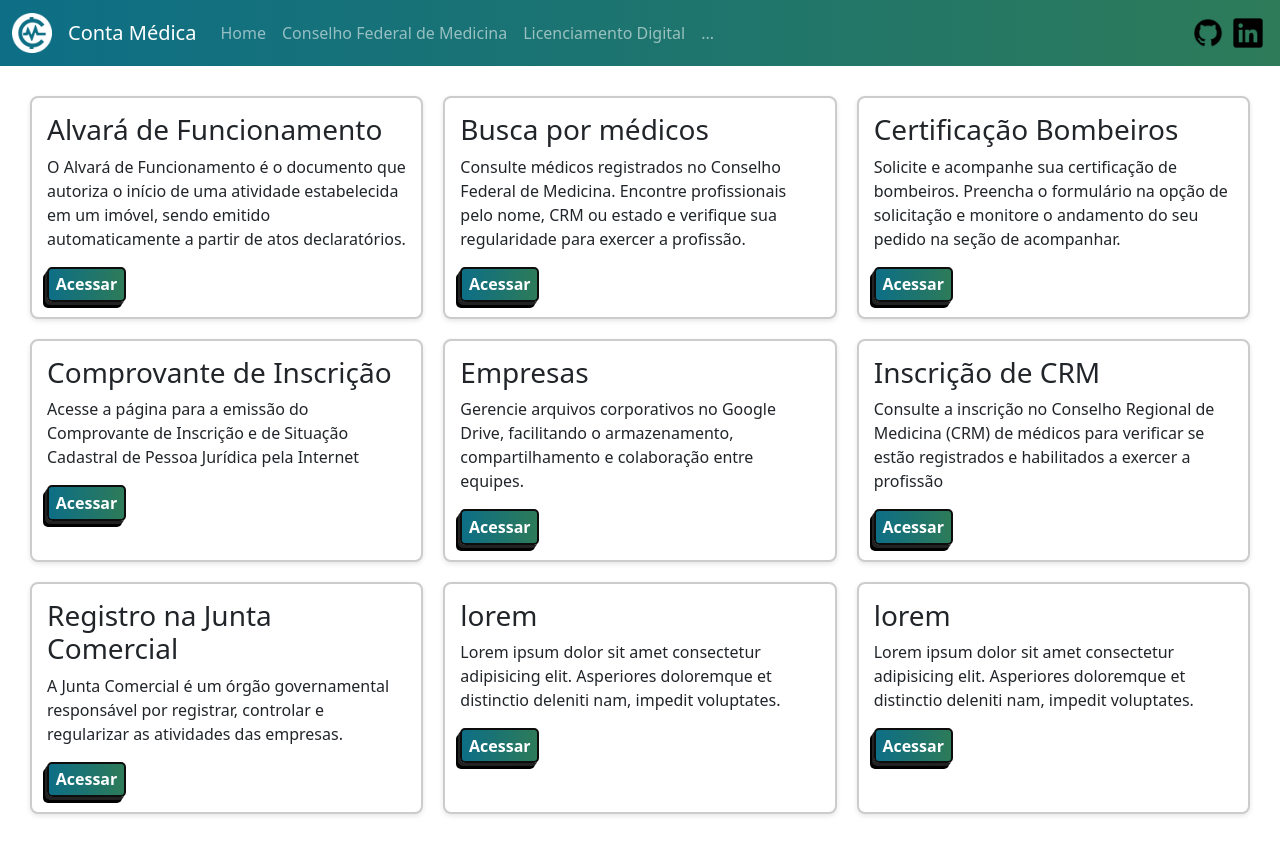
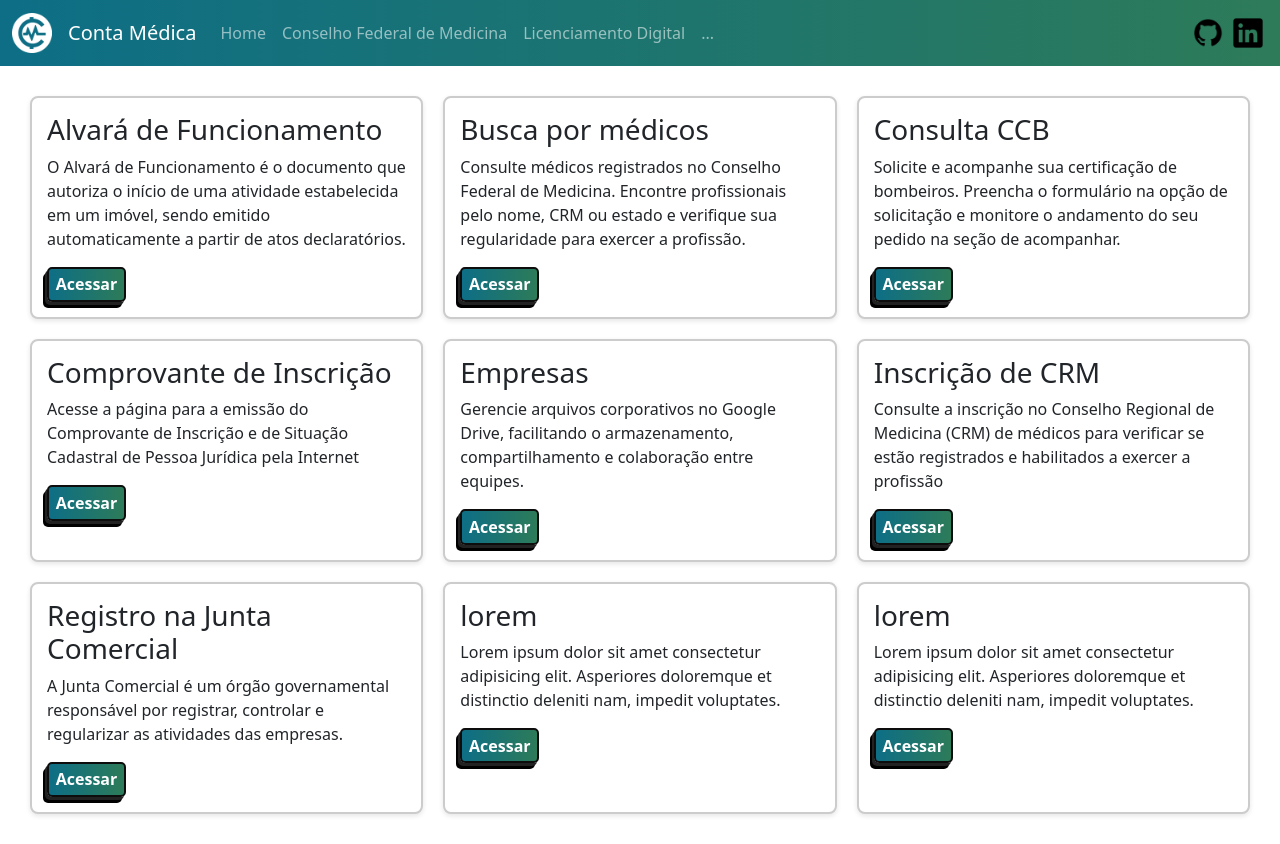
Before and after one commit to JLpensador/Legalizacao-Processo, an Angular app: page /home in a window 1280 px wide. Built offline with nearby package versions, Linux system fonts and the light colour scheme.

Commit message:
Feat: Adiciona Component Card Certificação Bombeiros

```diff
--- a/src/app/project.service.ts
+++ b/src/app/project.service.ts
@@ -22,7 +22,7 @@ export class ProjectService {
       },
 
       {
-        name: 'Certificação Bombeiros',
+        name: 'Consulta CCB',
         description:
           'Solicite e acompanhe sua certificação de bombeiros. Preencha o formulário na opção de solicitação e monitore o andamento do seu pedido na seção de acompanhar.',
         link: '/CertificaçãoBombeiros',
```
